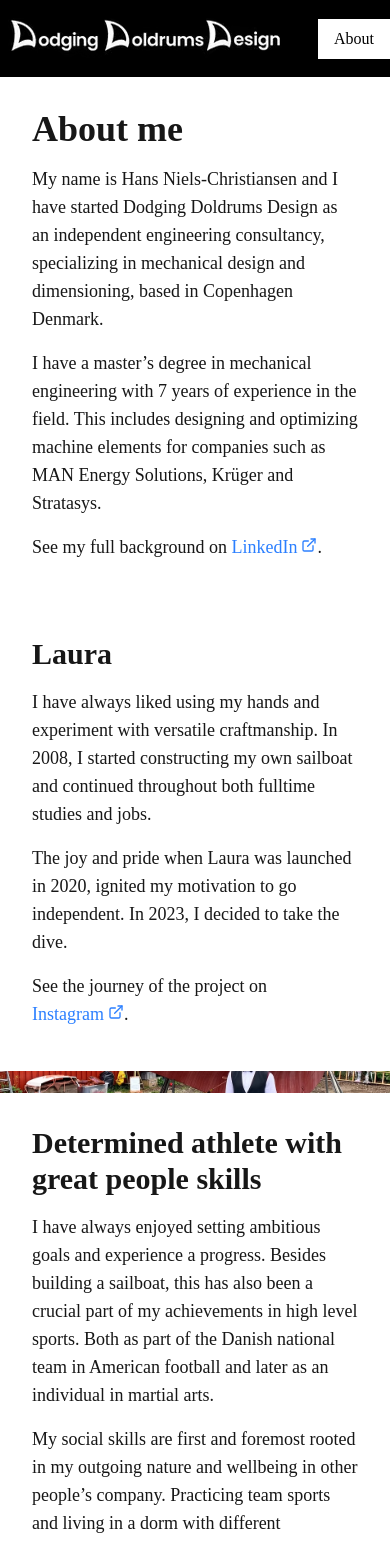
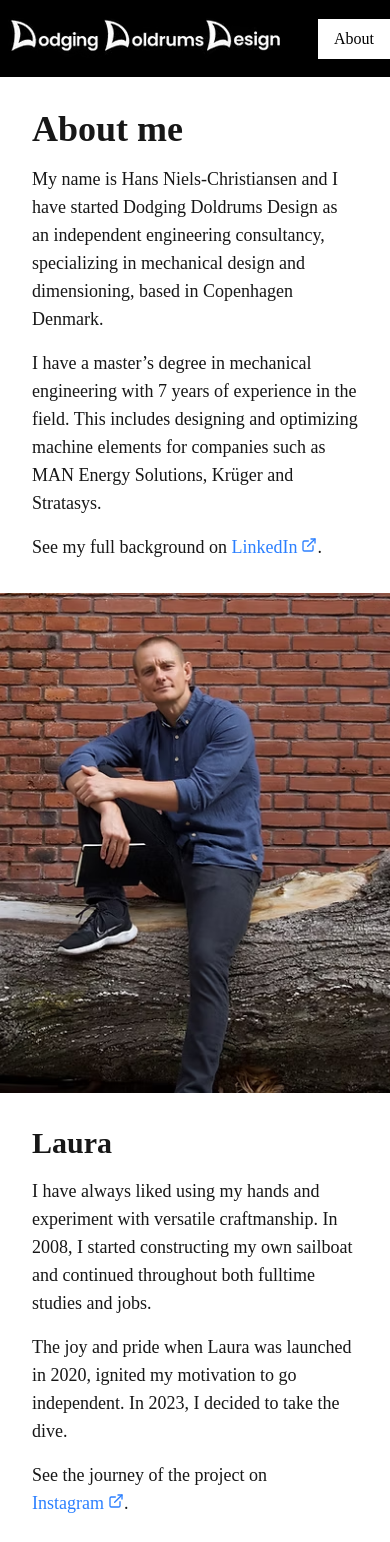
Before and after one commit to jeandcr/dodgingdoldrumsdesign, a Next.js app: page /about in a window 390 px wide. Shown: the top 1542 px of the page. Built offline with nearby package versions, Linux system fonts and the light colour scheme.

Commit message:
fix about me picture heights on mobile

```diff
--- a/app/about/page.tsx
+++ b/app/about/page.tsx
@@ -34,7 +34,7 @@ export default function About() {
             .
           </p>
         </div>
-        <div className="relative bg-gray-50 sm:min-h-[500px]">
+        <div className="relative bg-gray-50 min-h-[500px]">
           <Image
             src="/hans.avif"
             alt="Hans sitting at his desk working"
@@ -46,7 +46,7 @@ export default function About() {
       </section>
       {/* Laura section */}
       <section className="grid md:grid-cols-2 min-h-[500px]">
-        <div className="relative bg-gray-50 sm:min-h-[500px] order-last md:order-first">
+        <div className="relative bg-gray-50 min-h-[500px] order-last md:order-first">
           <Image
             src="/laura.avif"
             alt="Hans sitting at his desk working"
```
